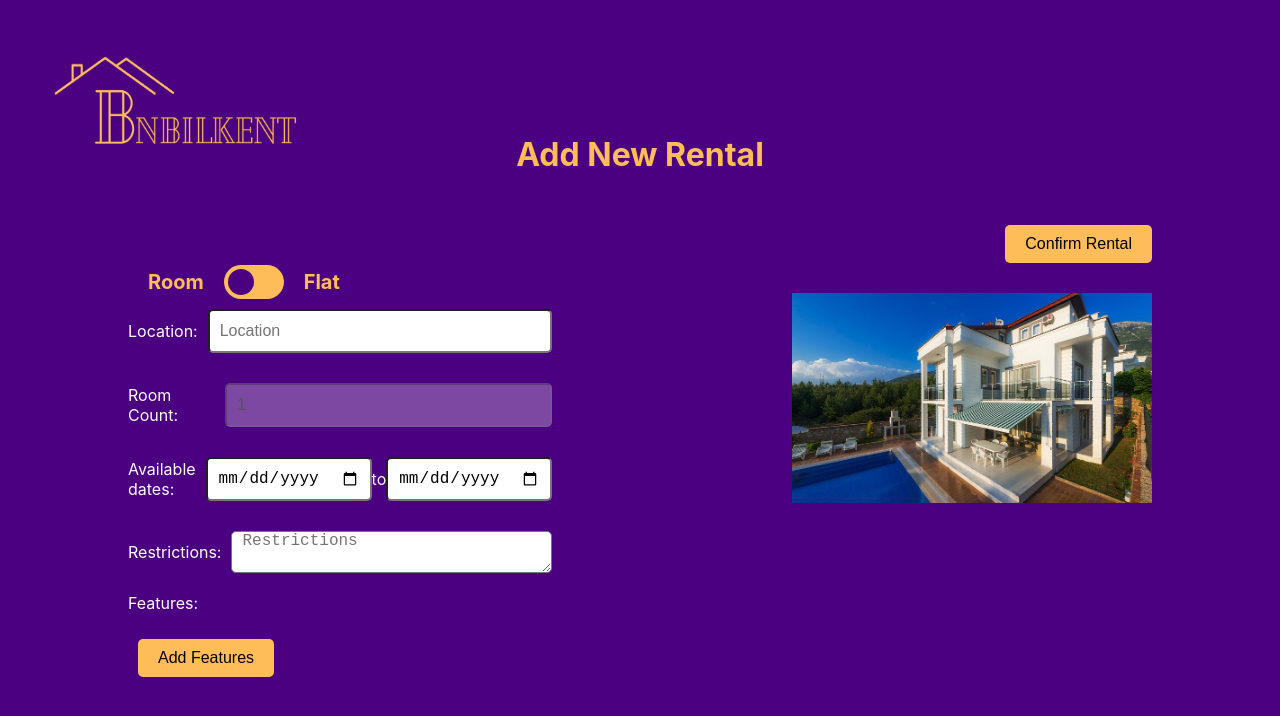
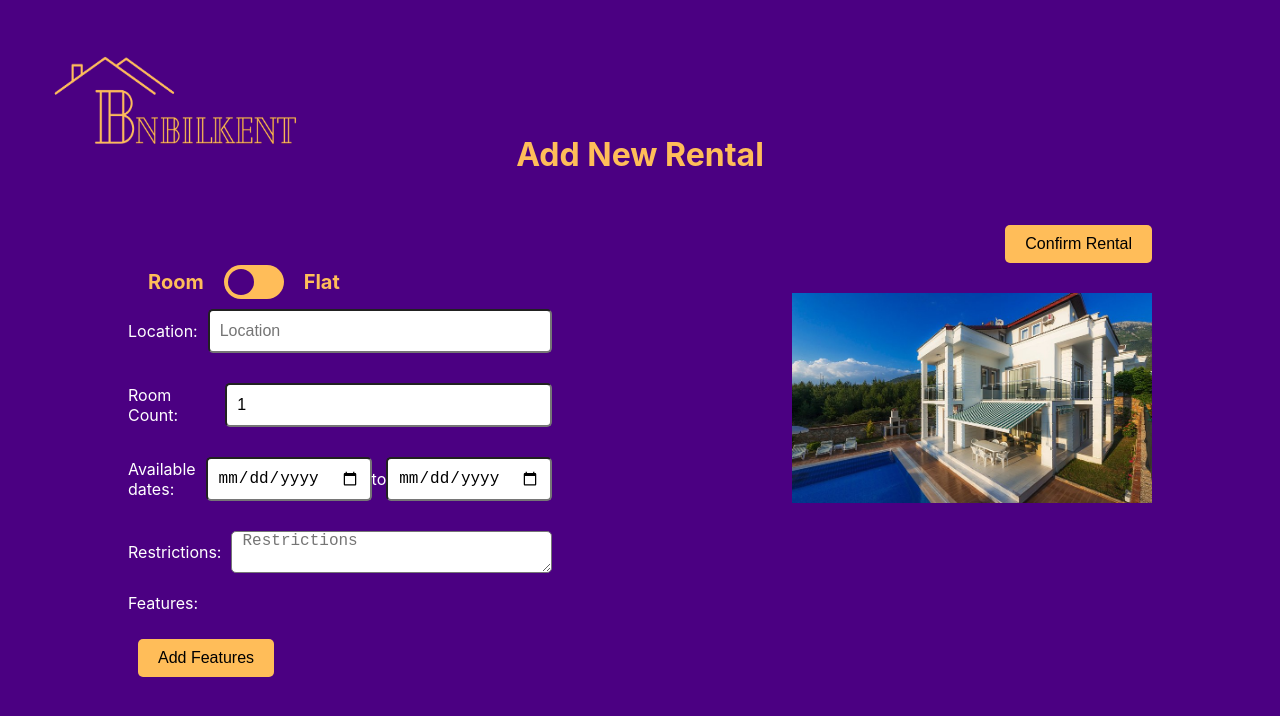
Before and after one commit to mfkucuk/CS-353, a React (Create React App) app in the folder project/frontend/: page /homeowner-rental in a window 1280 px wide. Shown: the top 716 px of the page. Built offline with nearby package versions, Linux system fonts and the light colour scheme.

Commit message:
Update HomeOwnerRental.js

```diff
--- a/project/frontend/src/Pages/HomeOwner/HomeOwnerRental.js
+++ b/project/frontend/src/Pages/HomeOwner/HomeOwnerRental.js
@@ -6,6 +6,7 @@ const HomeOwnerRental = () => {
     const [rentalType, setRentalType] = useState('Room');
     const [location, setLocation] = useState('');
     const [roomCount, setRoomCount] = useState(1);
+    const [capacity, setCapacity] = useState(1);
     const [startDate, setStartDate] = useState('');
     const [endDate, setEndDate] = useState('');
     const [restrictions, setRestrictions] = useState('');
@@ -162,7 +163,7 @@ const HomeOwnerRental = () => {
                     <div style={{ display: 'flex', alignItems: 'center', marginBottom: 10 }}>
                         <label style={labelStyle}>Room Count:</label>
                         {rentalType === 'Room' ? (
-                            <input type="number" value={1} disabled style={inputStyle} />
+                            <input type="number" value={capacity} onChange={e => setCapacity(e.target.value)} style={inputStyle} />
                         ) : (
                             <input type="number" value={roomCount} onChange={e => setRoomCount(e.target.value)} placeholder="Room Count" min="1" style={inputStyle} />
                         )}
```
